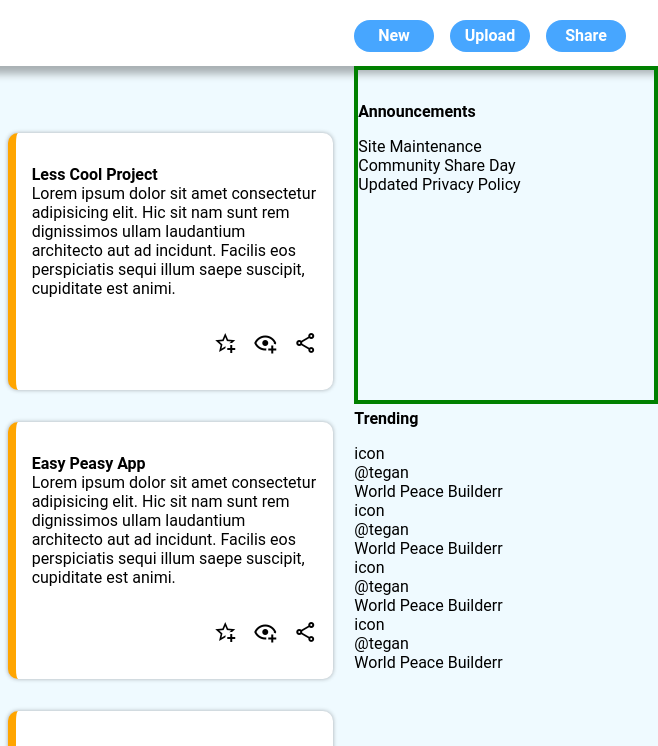
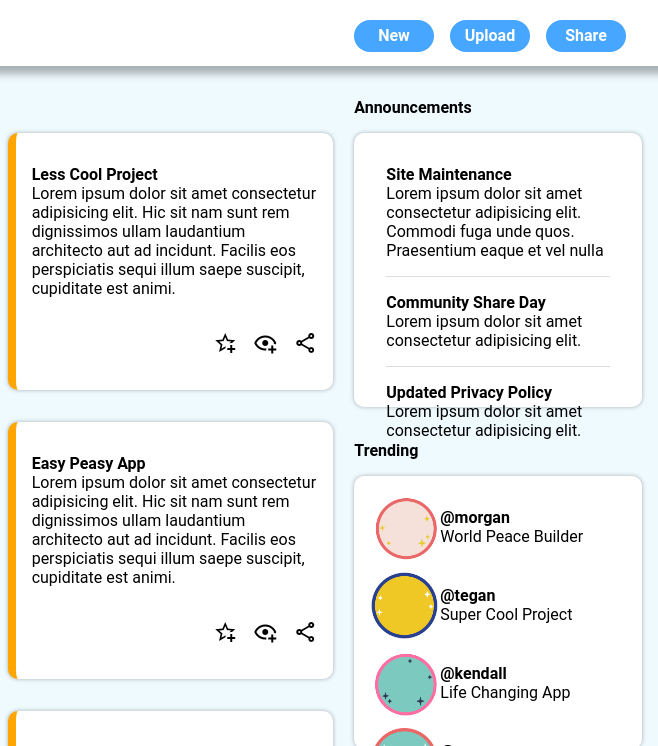
Before and after one commit to andreiraphel/admin-dashboard, a website: page index.html in a window 1280 px wide. Shown: the part 54-800 px from the top of the page, 622-1280 px from the left. Drawn offline with Linux system fonts and the light colour scheme.

Commit message:
finished admin dashboard

```diff
--- a/index.html
+++ b/index.html
@@ -207,47 +207,50 @@
                 </div>
                 <div class="announcements">
                     <div class="body-subtitle">Announcements</div>
-                    <div>
-                        <div class="announcement1">
-                            Site Maintenance
+                    <div class="announcement-list">
+                        <div class="announcement">
+                            <div class="announcement-title">Site Maintenance</div>
+                            <div>Lorem ipsum dolor sit amet consectetur adipisicing elit. Commodi fuga unde quos. Praesentium eaque et vel nulla</div>
                         </div>
-                        <div class="announcement2">
-                            Community Share Day
+                        <div class="announcement">
+                            <div class="announcement-title">Community Share Day</div>
+                            <div>Lorem ipsum dolor sit amet consectetur adipisicing elit.</div>
                         </div>
-                        <div class="announcement3">
-                            Updated Privacy Policy
+                        <div class="announcement">
+                            <div class="announcement-title">Updated Privacy Policy</div>
+                            <div>Lorem ipsum dolor sit amet consectetur adipisicing elit.</div>
                         </div>
                     </div>
                 </div>
-                <div class="trending">
+                <div class="trending-sub">
                     <div class="body-subtitle">Trending</div>
-                    <div>
-                        <div class="trending1">
-                            <div>icon</div>
+                    <div class="trending-content">
+                        <div class="trending">
+                            <img src="./icons/1.png">
                             <div>
-                                <div>@tegan</div>
-                                <div>World Peace Builderr</div>
+                                <div class="name">@morgan</div>
+                                <div>World Peace Builder</div>
                             </div>
                         </div>
-                        <div class="trending2">
-                            <div>icon</div>
+                        <div class="trending">
+                            <img src="./icons/2.png">
                             <div>
-                                <div>@tegan</div>
-                                <div>World Peace Builderr</div>
+                                <div class="name">@tegan</div>
+                                <div>Super Cool Project</div>
                             </div>
                         </div>
-                        <div class="trending3">
-                            <div>icon</div>
+                        <div class="trending">
+                            <img src="./icons/3.png">
                             <div>
-                                <div>@tegan</div>
-                                <div>World Peace Builderr</div>
+                                <div class="name">@kendall</div>
+                                <div>Life Changing App</div>
                             </div>
                         </div>
-                        <div class="trending4">
-                            <div>icon</div>
+                        <div class="trending">
+                            <img src="./icons/4.png">
                             <div>
-                                <div>@tegan</div>
-                                <div>World Peace Builderr</div>
+                                <div class="name">@tegan</div>
+                                <div>No Traffic Maker</div>
                             </div>
                         </div>
                     </div>
--- a/styles.css
+++ b/styles.css
@@ -191,12 +191,9 @@
 
 
 .project {
-    min-width: 0;
     background-color: white;
     border-left: 8px solid orange;
     padding: 2rem 1rem;
-    box-sizing: border-box;
-    overflow: hidden;
     border-radius: 10px;
     box-shadow: 0px 0px 4px 0.1px rgba(0,0,0,0.3);
     display: flex;
@@ -221,10 +218,70 @@
     grid-column: 8 / 11;
     grid-row: 1 / 6;
     padding: 2rem 0;
-    border: 4px solid green;
+}
+
+.announcement-list {
+    background-color: white;
+    height: 100%;
+    padding: 1rem 2rem;
+    margin-right: 1rem;
+    border-radius: 10px;
+    box-shadow: 0px 0px 4px 0.1px rgba(0,0,0,0.3);
+    display: flex;
+    flex-direction: column;
+    justify-content: space-evenly;
+}
+
+.announcement-title {
+    font-weight: bold;
+}
+
+.announcement-list > div {
+    padding: 1rem 0;
+    border-bottom: 1px solid #ddd;
+}
+
+.announcement-list > div:last-child {
+    border-bottom: none;
+}
+
+
+.trending-sub {
+    grid-column: 8 / 11;
+    grid-row: 6 / 11;
+    padding: 2rem 0;
+}
+
+.trending-content {
+    background-color: white;
+    height: 100%;
+    margin-right: 1rem;
+    margin-bottom: 1rem;
+    border-radius: 10px;
+    box-shadow: 0px 0px 4px 0.1px rgba(0,0,0,0.3);
+    display: flex;
+    flex-direction: column;
+    justify-content: space-evenly;
+    padding: 1rem;
+    gap: 0.5rem;
 }
 
 .trending {
-    grid-column: 8 / 11;
-    grid-row: 6 / 11;
+    display: flex;
 }
+
+.trending > img {
+    height: 70px;
+}
+
+.trending > div {
+    display: flex;
+    flex-direction: column;
+    justify-content: center;
+    text-align: start;
+    align-items: start;
+}
+
+.trending > div > .name {
+    font-weight: bold;
+}
```
